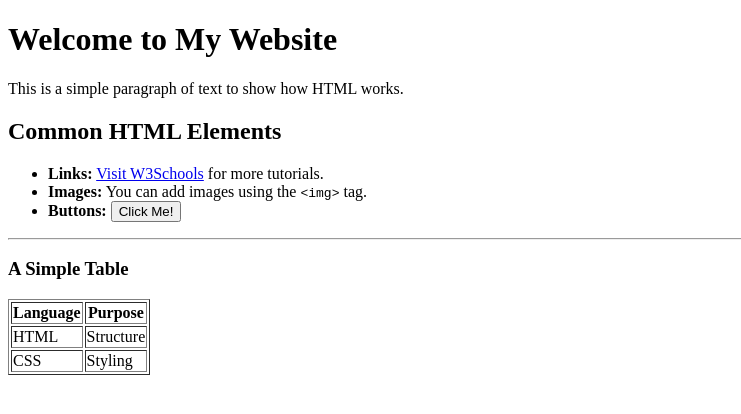
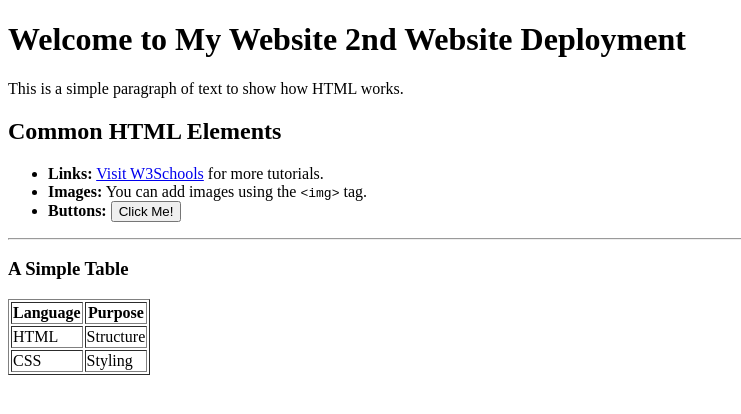
Before and after one commit to harshdev26/ci-cd2ndMay, a plain HTML site: page index.html in a window 1280 px wide. Shown: the whole page, without its empty margins (0-741 px from the left). Drawn offline with Linux system fonts and the light colour scheme.

Commit message:
Update index.html

```diff
--- a/index.html
+++ b/index.html
@@ -7,7 +7,7 @@
 </head>
 <body>
 
-    <h1>Welcome to My Website</h1>
+    <h1>Welcome to My Website 2nd Website Deployment</h1>
     <p>This is a simple paragraph of text to show how HTML works.</p>
 
     <h2>Common HTML Elements</h2>
```
